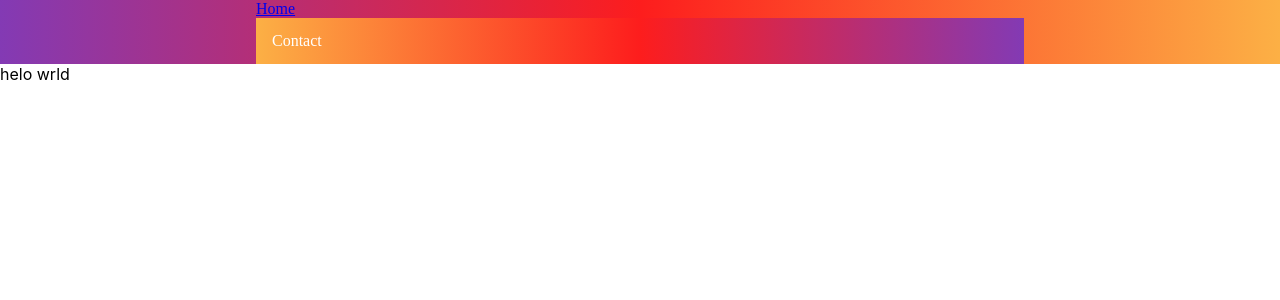
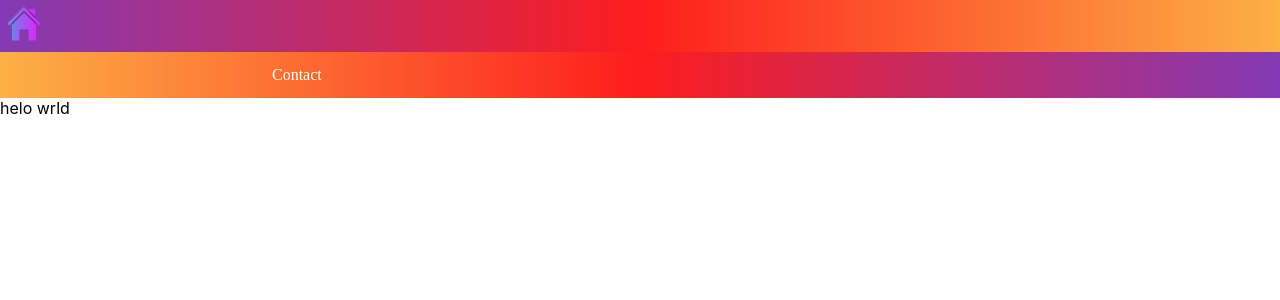
Before and after one commit to shyaboi/superportfoliosunset, a React (Create React App) app: page /Contact in a window 1280 px wide. Shown: the top 300 px of the page. Built offline with nearby package versions, Linux system fonts and the light colour scheme; a web font is replaced by a local one.

Commit message:
home button fresh

```diff
--- a/src/components/Navbar/index.js
+++ b/src/components/Navbar/index.js
@@ -1,13 +1,15 @@
 import React from "react";
 import { Link } from "react-router-dom";
 import "./style.css";
+import Home from '../../imgs/home.png'
+
 
 // Depending on the current path, this component sets the "active" class on the appropriate navigation link item
 function Navbar() {
   return (
     <nav className="navbar navbar-expand-lg navbar-light bg-light">
       <Link className="navbar-brand" to="/">
-        Home
+      <img id="homeButt" src={Home} alt="home"/>
       </Link>
       <div>
         <ul className="navbar-nav">
--- a/src/components/Navbar/style.css
+++ b/src/components/Navbar/style.css
@@ -1,16 +1,21 @@
 nav.navbar.navbar-default {
   margin-bottom: 0;
 }
+#homeButt{
+  max-width: 3em;
+  max-height: 3em;
+  margin-bottom: 0%;
+}
+nav{
 
-nav{
   background: linear-gradient(90deg, rgba(131,58,180,1) 0%, rgba(253,29,29,1) 50%, rgba(252,176,69,1) 100%);
   font-family: 'Baloo Tammudu 2', cursive;
-padding-left: 20%;
-padding-right: 20%;
+
 
 }
 
   ul {
+
     font-family: 'Baloo Tammudu 2', cursive;
     list-style-type: none;
     margin: 0;
@@ -21,6 +26,8 @@ padding-right: 20%;
   }
 
   li {
+    padding-left: 20%;
+    padding-right: 70%;
     float: left;
   }
 
--- a/src/pages/Main/style.css
+++ b/src/pages/Main/style.css
@@ -1,12 +1,15 @@
 img {
-    margin-top: 1%;
+
+    margin: auto;
     max-width: 100%;
     max-height: 100%;
+
   }
 
 
 
   .App-header {
+
     background: rgb(131,58,180);
   background: linear-gradient(90deg, rgba(131,58,180,1) 0%, rgba(253,29,29,1) 50%, rgba(252,176,69,1) 100%);
     min-height: 100vh;
@@ -16,6 +19,7 @@ img {
     justify-content: center;
     font-size: calc(10px + 2vmin);
     color: white;
+
   }
 
   .App-link {
@@ -33,6 +37,7 @@ img {
 
 
   .animated-grid {
+
     height: 85vh;
     margin-bottom: 200px;
 
@@ -49,7 +54,7 @@ img {
     grid-template-rows: repeat(4, 25%);
     grid-template-columns: 240px auto auto 240px;
 
-    --stagger-delay: 100ms;
+    --stagger-delay: 50ms;
   }
 
   @keyframes cardEntrance {
@@ -66,6 +71,7 @@ img {
   }
 
   .card {
+
     overflow: hidden;
     text-align: center;
     padding: inherit;
```
Also changed, not shown: src/imgs/home.png (added), src/pages/Contact/style.css (added).
